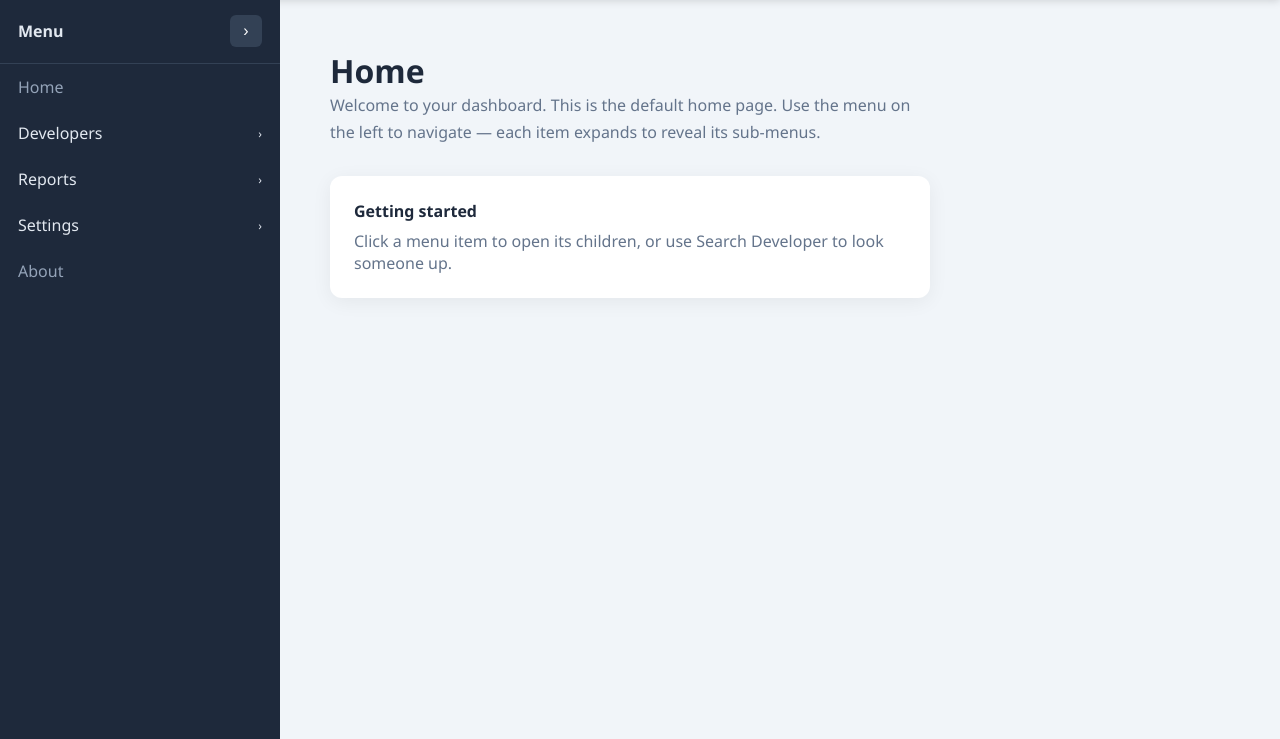
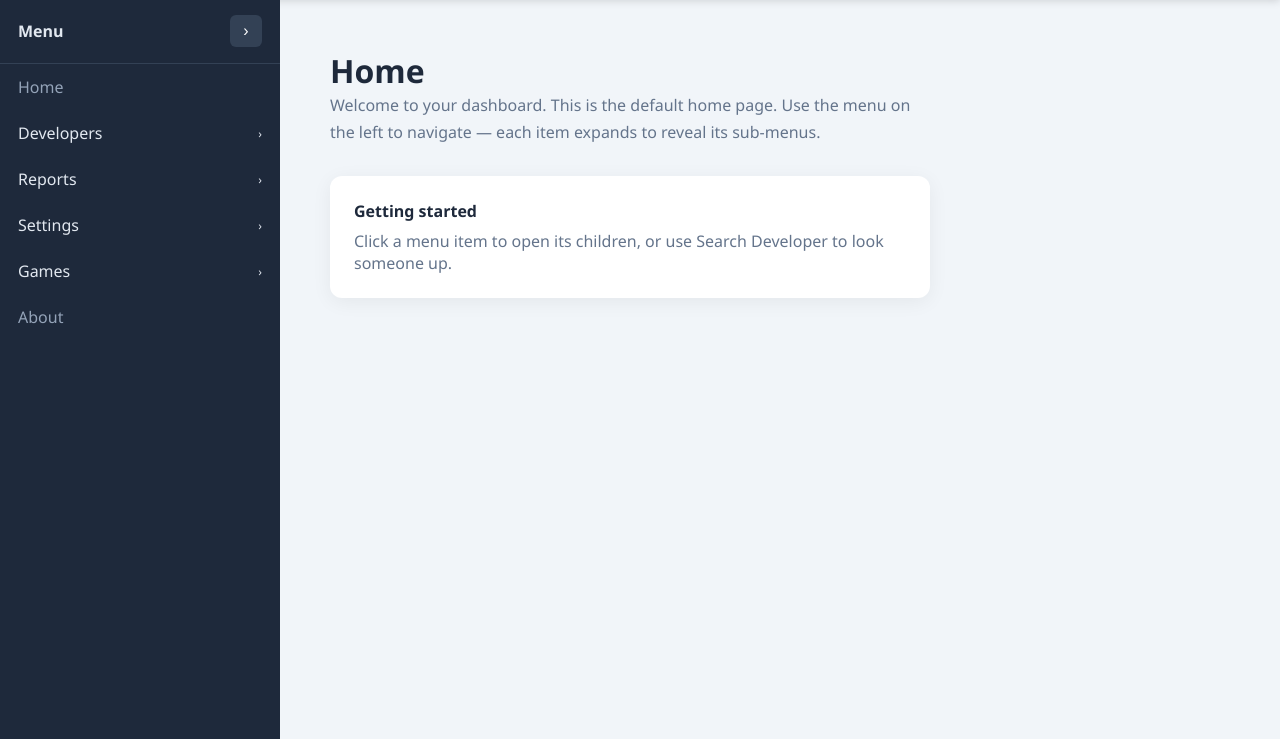
Before and after one commit to newtech2k26-dotcom/developer-portal, a Django app: page / in a window 1280 px wide. Shown: the part 61-800 px from the top of the page. Run offline with Django 5.2, Linux system fonts and the light colour scheme.

Commit message:
Add game Menu

```diff
--- a/devs/templates/devs/base.html
+++ b/devs/templates/devs/base.html
@@ -116,6 +116,12 @@
             <li><div class="menu-link leaf">Security</div></li>
           </ul>
         </li>
+        <li class="has-children">
+          <div class="menu-link">Games <span class="chevron">›</span></div>
+          <ul class="submenu">
+            <li><div class="menu-link leaf">Guess the Number</div></li>
+          </ul>
+        </li>
         <li><div class="menu-link leaf">About</div></li>
       </ul>
     </nav>
```
